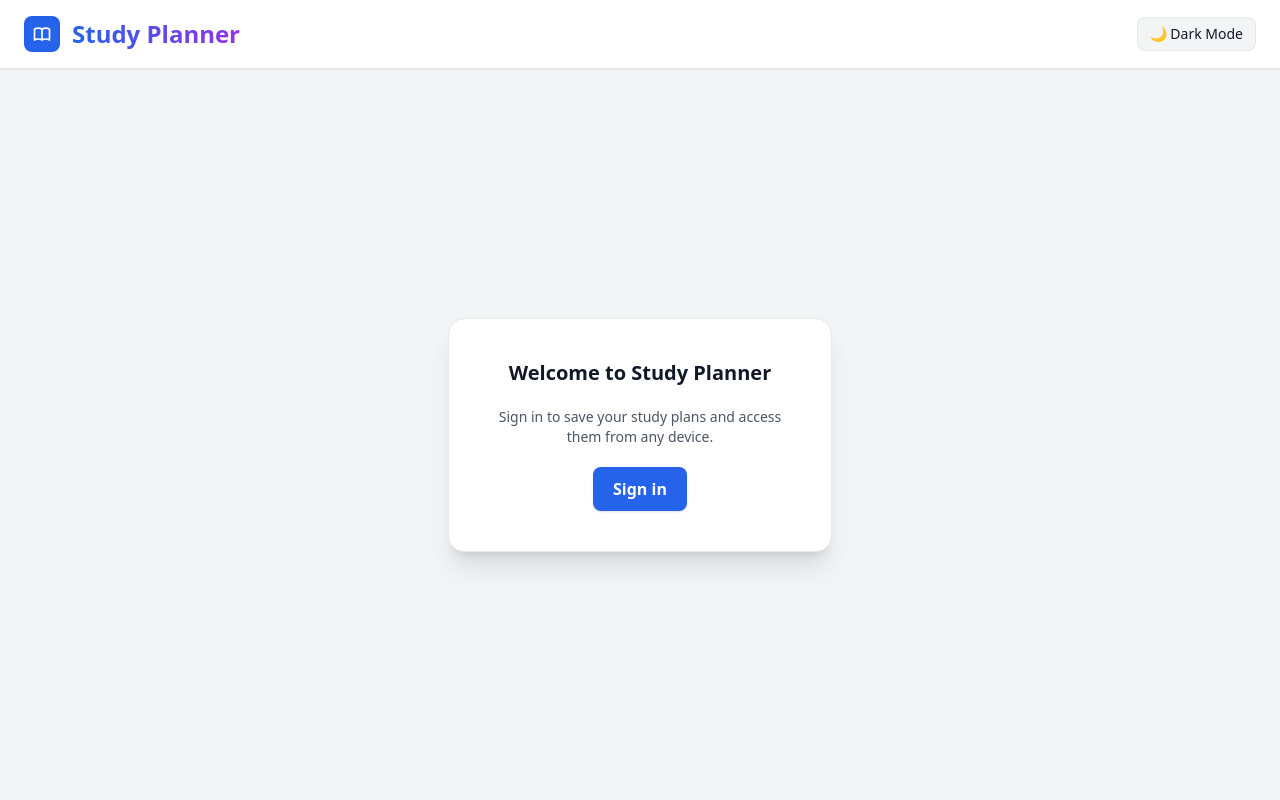
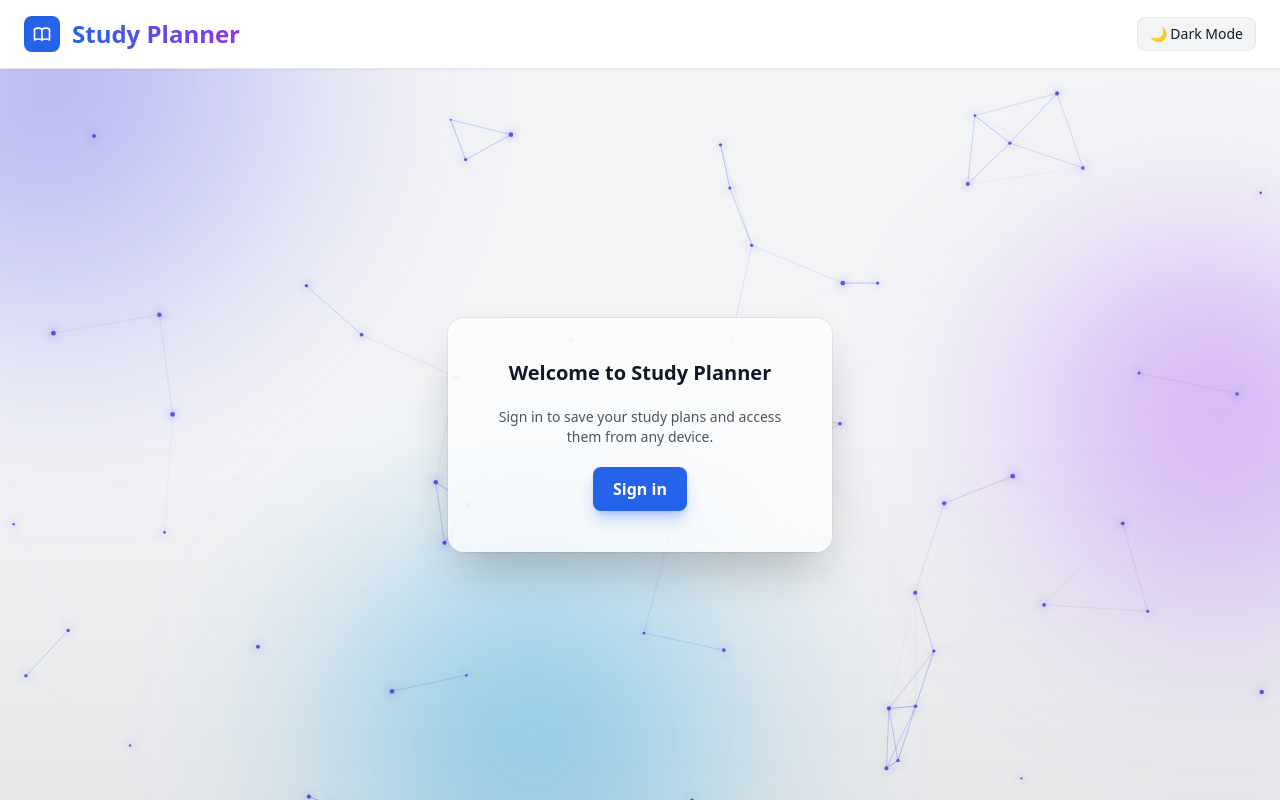
Before and after one commit to fsoel/studyplanner, a Nuxt app: page / in a window 1280 px wide. Built offline with nearby package versions, Linux system fonts and the light colour scheme; no server answers.

Commit message:
Enhance welcome screen design

```diff
--- a/app/app.vue
+++ b/app/app.vue
@@ -49,10 +49,11 @@
       <StudyPlanner v-if="isAuthenticated" />
       <div
         v-else-if="ready"
-        class="flex-1 flex items-center justify-center"
+        class="relative flex-1 flex items-center justify-center overflow-hidden -m-6"
       >
+        <AnimatedBackground :is-dark="isDark" />
         <div
-          class="flex flex-col items-center gap-5 px-8 py-10 rounded-2xl border border-gray-200 dark:border-gray-700 bg-white dark:bg-gray-800 shadow-xl max-w-sm text-center"
+          class="relative z-10 flex flex-col items-center gap-5 px-8 py-10 rounded-2xl border border-white/40 dark:border-white/10 bg-white/70 dark:bg-gray-800/60 backdrop-blur-xl shadow-2xl max-w-sm text-center ring-1 ring-black/5"
         >
           <h2 class="text-xl font-bold">Welcome to Study Planner</h2>
           <p class="text-sm text-gray-600 dark:text-gray-300">
@@ -60,7 +61,7 @@
           </p>
           <button
             @click="login()"
-            class="px-5 py-2.5 rounded-lg bg-blue-600 hover:bg-blue-700 text-white font-semibold transition shadow"
+            class="px-5 py-2.5 rounded-lg bg-blue-600 hover:bg-blue-700 text-white font-semibold transition shadow-lg shadow-blue-600/30 hover:shadow-blue-600/50"
           >
             Sign in
           </button>
@@ -96,6 +97,7 @@ import { nextTick, onMounted, ref } from "vue";
 import { useStudyPlanStore } from "./stores/studyPlan";
 import { useAuth } from "./composables/useAuth";
 import StudyPlanner from "./components/StudyPlanner.vue";
+import AnimatedBackground from "./components/AnimatedBackground.vue";
 
 const isDark = useDark();
 const toggleDark = useToggle(isDark);
--- /dev/null
+++ b/app/components/AnimatedBackground.vue
@@ -0,0 +1,282 @@
+<template>
+  <div
+    class="pointer-events-none absolute inset-0 overflow-hidden"
+    aria-hidden="true"
+  >
+    <!-- Slow-drifting aurora orbs -->
+    <div class="orb orb-1" :class="{ 'orb-dark': isDark }"></div>
+    <div class="orb orb-2" :class="{ 'orb-dark': isDark }"></div>
+    <div class="orb orb-3" :class="{ 'orb-dark': isDark }"></div>
+
+    <!-- Constellation particle field -->
+    <canvas ref="canvas" class="absolute inset-0 h-full w-full"></canvas>
+
+    <!-- Depth vignette -->
+    <div
+      class="absolute inset-0 bg-gradient-to-b from-transparent via-transparent to-black/5 dark:to-black/40"
+    ></div>
+  </div>
+</template>
+
+<script setup lang="ts">
+import { onBeforeUnmount, onMounted, ref } from "vue";
+
+const props = defineProps<{ isDark?: boolean }>();
+
+const canvas = ref<HTMLCanvasElement | null>(null);
+
+interface P {
+  x: number;
+  y: number;
+  vx: number;
+  vy: number;
+  r: number;
+}
+
+let ctx: CanvasRenderingContext2D | null = null;
+let raf = 0;
+let particles: P[] = [];
+let w = 0;
+let h = 0;
+let dpr = 1;
+let reduced = false;
+const mouse = { x: -9999, y: -9999 };
+
+const LINK_DIST = 130; // px between particles to draw a link
+const MOUSE_DIST = 190; // px around cursor to react
+
+const rgb = () =>
+  props.isDark
+    ? { dot: "147,197,253", line: "129,140,248" } // blue-300 / indigo-400
+    : { dot: "79,70,229", line: "99,102,241" }; // indigo-600 / indigo-500
+
+const rand = (min: number, max: number) => min + Math.random() * (max - min);
+
+function seed() {
+  const density = (w * h) / 15000;
+  const count = Math.max(28, Math.min(110, Math.round(density)));
+  particles = Array.from({ length: count }, () => ({
+    x: Math.random() * w,
+    y: Math.random() * h,
+    vx: rand(-0.25, 0.25),
+    vy: rand(-0.25, 0.25),
+    r: rand(1, 2.4),
+  }));
+}
+
+function resize() {
+  const el = canvas.value;
+  if (!el || !ctx) return;
+  dpr = Math.min(window.devicePixelRatio || 1, 2);
+  w = el.clientWidth;
+  h = el.clientHeight;
+  el.width = Math.round(w * dpr);
+  el.height = Math.round(h * dpr);
+  ctx.setTransform(dpr, 0, 0, dpr, 0, 0);
+  seed();
+}
+
+function draw() {
+  if (!ctx) return;
+  const c = rgb();
+  ctx.clearRect(0, 0, w, h);
+
+  for (const p of particles) {
+    p.x += p.vx;
+    p.y += p.vy;
+
+    // Gentle cursor attraction
+    const mdx = mouse.x - p.x;
+    const mdy = mouse.y - p.y;
+    const md2 = mdx * mdx + mdy * mdy;
+    if (md2 < MOUSE_DIST * MOUSE_DIST) {
+      const md = Math.sqrt(md2) || 1;
+      const pull = (1 - md / MOUSE_DIST) * 0.35;
+      p.vx += (mdx / md) * pull * 0.05;
+      p.vy += (mdy / md) * pull * 0.05;
+    }
+
+    // Damping + soft speed cap
+    p.vx = Math.max(-0.6, Math.min(0.6, p.vx * 0.995));
+    p.vy = Math.max(-0.6, Math.min(0.6, p.vy * 0.995));
+
+    // Wrap around edges
+    if (p.x < -10) p.x = w + 10;
+    else if (p.x > w + 10) p.x = -10;
+    if (p.y < -10) p.y = h + 10;
+    else if (p.y > h + 10) p.y = -10;
+  }
+
+  // Links between nearby particles
+  ctx.lineWidth = 1;
+  for (let i = 0; i < particles.length; i++) {
+    const a = particles[i]!;
+    for (let j = i + 1; j < particles.length; j++) {
+      const b = particles[j]!;
+      const dx = a.x - b.x;
+      const dy = a.y - b.y;
+      const d2 = dx * dx + dy * dy;
+      if (d2 < LINK_DIST * LINK_DIST) {
+        const alpha = (1 - Math.sqrt(d2) / LINK_DIST) * 0.55;
+        ctx.strokeStyle = `rgba(${c.line},${alpha})`;
+        ctx.beginPath();
+        ctx.moveTo(a.x, a.y);
+        ctx.lineTo(b.x, b.y);
+        ctx.stroke();
+      }
+    }
+  }
+
+  // Links to the cursor
+  for (const p of particles) {
+    const dx = p.x - mouse.x;
+    const dy = p.y - mouse.y;
+    const d2 = dx * dx + dy * dy;
+    if (d2 < MOUSE_DIST * MOUSE_DIST) {
+      const alpha = (1 - Math.sqrt(d2) / MOUSE_DIST) * 0.5;
+      ctx.strokeStyle = `rgba(${c.line},${alpha})`;
+      ctx.beginPath();
+      ctx.moveTo(p.x, p.y);
+      ctx.lineTo(mouse.x, mouse.y);
+      ctx.stroke();
+    }
+  }
+
+  // Glowing dots (softer glow on dark to avoid a washed-out haze)
+  const dotAlpha = props.isDark ? 0.75 : 0.9;
+  ctx.shadowBlur = props.isDark ? 5 : 8;
+  ctx.shadowColor = `rgba(${c.dot},${dotAlpha})`;
+  ctx.fillStyle = `rgba(${c.dot},${dotAlpha})`;
+  for (const p of particles) {
+    ctx.beginPath();
+    ctx.arc(p.x, p.y, p.r, 0, Math.PI * 2);
+    ctx.fill();
+  }
+  ctx.shadowBlur = 0;
+
+  raf = requestAnimationFrame(draw);
+}
+
+function onPointerMove(e: PointerEvent | MouseEvent) {
+  const el = canvas.value;
+  if (!el) return;
+  const rect = el.getBoundingClientRect();
+  mouse.x = e.clientX - rect.left;
+  mouse.y = e.clientY - rect.top;
+}
+
+function onPointerLeave() {
+  mouse.x = -9999;
+  mouse.y = -9999;
+}
+
+onMounted(() => {
+  const el = canvas.value;
+  if (!el) return;
+  ctx = el.getContext("2d");
+  reduced = window.matchMedia("(prefers-reduced-motion: reduce)").matches;
+
+  resize();
+  window.addEventListener("resize", resize);
+  window.addEventListener("pointermove", onPointerMove, { passive: true });
+  window.addEventListener("pointerdown", onPointerMove, { passive: true });
+  document.addEventListener("pointerleave", onPointerLeave);
+
+  if (reduced) {
+    // Draw a single static frame — no animation loop.
+    draw();
+    cancelAnimationFrame(raf);
+  } else {
+    raf = requestAnimationFrame(draw);
+  }
+});
+
+onBeforeUnmount(() => {
+  cancelAnimationFrame(raf);
+  window.removeEventListener("resize", resize);
+  window.removeEventListener("pointermove", onPointerMove);
+  window.removeEventListener("pointerdown", onPointerMove);
+  document.removeEventListener("pointerleave", onPointerLeave);
+});
+</script>
+
+<style scoped>
+.orb {
+  position: absolute;
+  border-radius: 9999px;
+  filter: blur(72px);
+  opacity: 0.5;
+  will-change: transform;
+}
+
+/* Dark mode: screen blend keeps the dark areas dark (only the colored cores
+   glow). Scoped to the orb elements only — never applied via a `.dark` ancestor
+   selector, which would leak onto <html> and veil the whole page. */
+.orb-dark {
+  opacity: 0.55;
+  mix-blend-mode: screen;
+}
+
+.orb-1 {
+  width: 42vmax;
+  height: 42vmax;
+  left: -12vmax;
+  top: -14vmax;
+  background: radial-gradient(circle at 30% 30%, #6366f1, transparent 70%);
+  animation: drift-1 26s ease-in-out infinite;
+}
+
+.orb-2 {
+  width: 38vmax;
+  height: 38vmax;
+  right: -12vmax;
+  top: 10vmax;
+  background: radial-gradient(circle at 60% 40%, #a855f7, transparent 70%);
+  animation: drift-2 32s ease-in-out infinite;
+}
+
+.orb-3 {
+  width: 46vmax;
+  height: 46vmax;
+  left: 20vmax;
+  bottom: -20vmax;
+  background: radial-gradient(circle at 50% 50%, #0ea5e9, transparent 70%);
+  animation: drift-3 30s ease-in-out infinite;
+}
+
+@keyframes drift-1 {
+  0%,
+  100% {
+    transform: translate(0, 0) scale(1);
+  }
+  50% {
+    transform: translate(8vmax, 6vmax) scale(1.15);
+  }
+}
+
+@keyframes drift-2 {
+  0%,
+  100% {
+    transform: translate(0, 0) scale(1.05);
+  }
+  50% {
+    transform: translate(-7vmax, 8vmax) scale(0.9);
+  }
+}
+
+@keyframes drift-3 {
+  0%,
+  100% {
+    transform: translate(0, 0) scale(1);
+  }
+  50% {
+    transform: translate(-6vmax, -8vmax) scale(1.12);
+  }
+}
+
+@media (prefers-reduced-motion: reduce) {
+  .orb {
+    animation: none !important;
+  }
+}
+</style>
```
